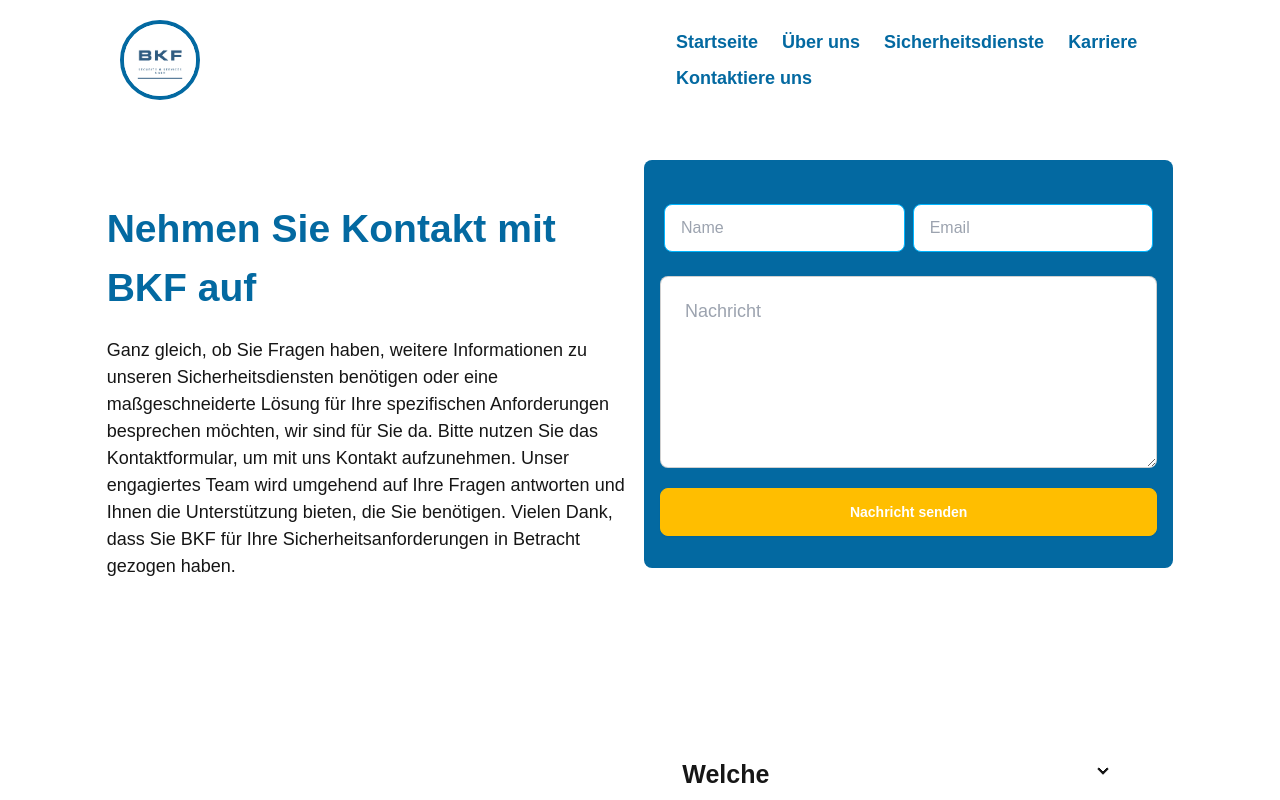
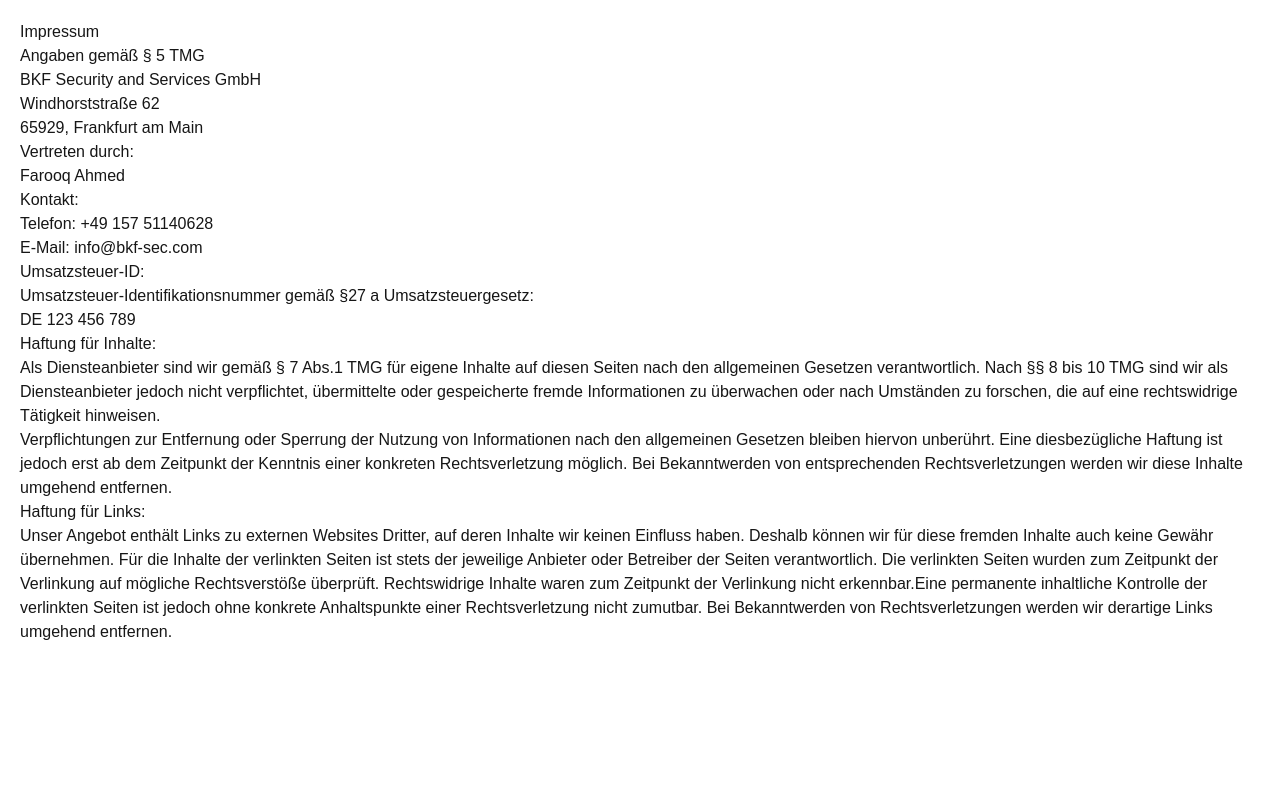
Before and after one commit to Gorangmad/Bilal, a React (Vite) app: page /impressum in a window 1280 px wide. Shown: the top 800 px of the page. Built offline with nearby package versions, Linux system fonts and the light colour scheme.

Commit message:
Update App.jsx

```diff
--- a/src/App.jsx
+++ b/src/App.jsx
@@ -5,6 +5,7 @@
 import ServicesPage from "./containers/ServicesPage/ServicesPage";
 import CareerPage from "./containers/CareerPage/CareerPage";
 import ContactUsPage from "./containers/ContactUsPage/ContactUsPage";
+import Impressum from "./containers/Impressum"
 import { ToastContainer } from "react-toastify";
 import "react-toastify/dist/ReactToastify.css";
 
@@ -17,7 +18,7 @@
         <Route path="/services" element={<ServicesPage />} />
         <Route path="/career" element={<CareerPage />} />
         <Route path="/contactus" element={<ContactUsPage />} />
-        <Route path="/impressum" element={<ContactUsPage />} />
+        <Route path="/impressum" element={<Impressum />} />
         <Route path="/datenschutz" element={<ContactUsPage />} />
       </Routes>
       <ToastContainer />
```
